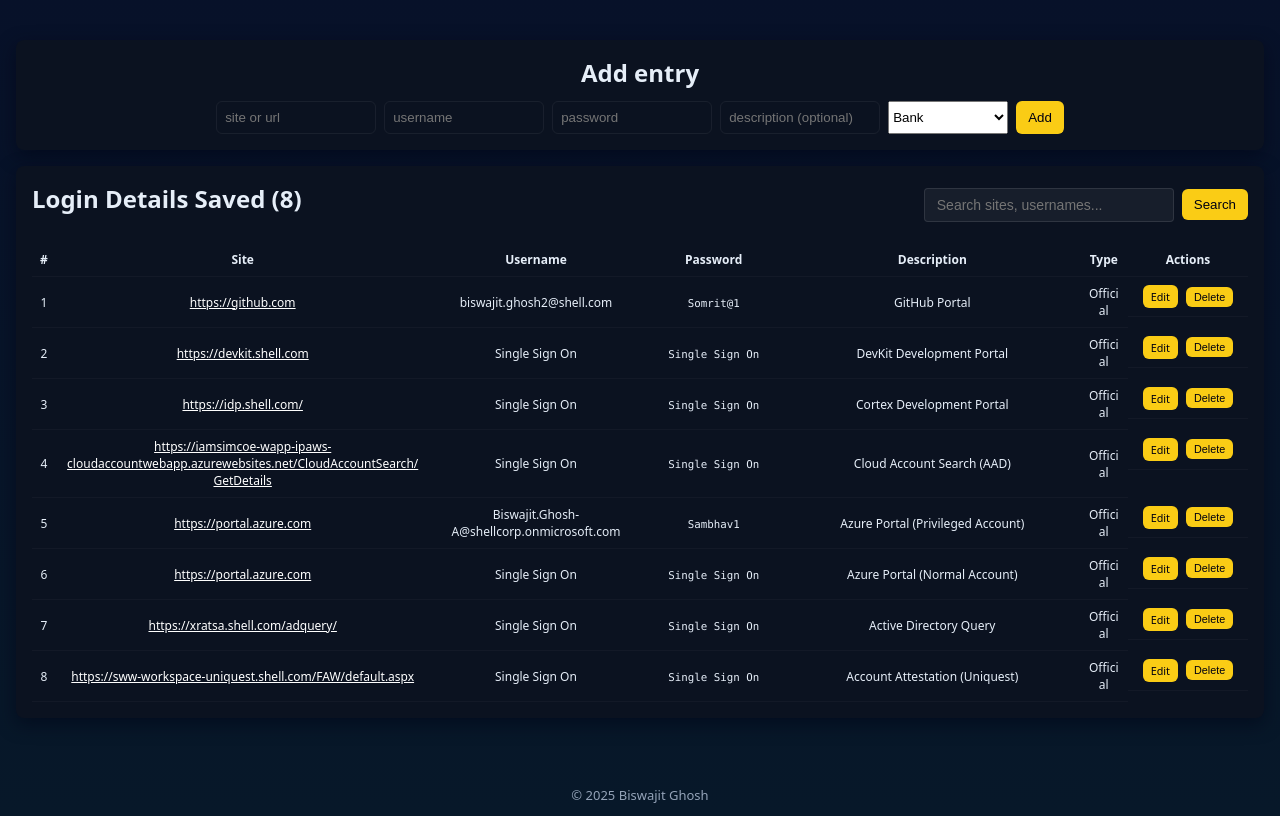
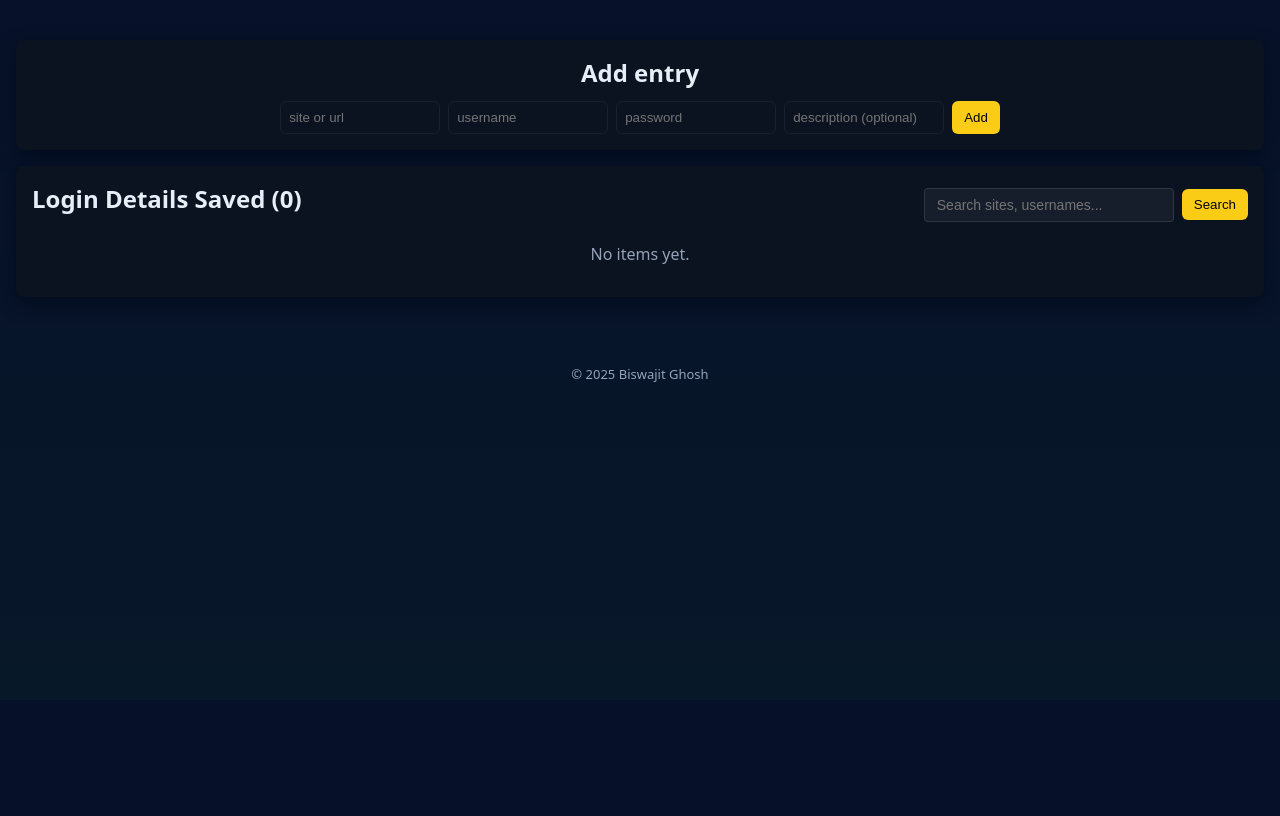
Before and after one commit to biswajitghosh1/personal_development, a Flask app: page / in a window 1280 px wide. Shown: the part 124-940 px from the top of the page. After the commit the page ends 506 px from the top, so only its background shows below. Run offline with Flask 3, Linux system fonts and the light colour scheme; the visitor is signed in with stand-in values (Sample User, id 1); data comes from the database, SQL or seed files in the repository; both versions use the stored data as it was before the commit; data that the repository does not hold is empty.

Commit message:
Updated the Password Vault.

```diff
--- a/2. App Development/a. password_vault/app.py
+++ b/2. App Development/a. password_vault/app.py
@@ -11,8 +11,8 @@
 app.secret_key = os.environ.get('VAULT_SECRET', 'change-me')
 
 # Static credentials (for demo only)
-USERNAME = os.environ.get('VAULT_USER', 'biswajit')
-PASSWORD = os.environ.get('VAULT_PASS', 'Somrit@123')
+USERNAME = os.environ.get('VAULT_USER', 'admin')
+PASSWORD = os.environ.get('VAULT_PASS', 'password')
 
 def get_db_connection():
     conn = sqlite3.connect(DB_PATH)
@@ -21,6 +21,8 @@
 
 def init_db():
     conn = get_db_connection()
+    # Drop existing table and recreate with schema
+    conn.execute('DROP TABLE IF EXISTS entries')
     conn.execute(
         '''
         CREATE TABLE IF NOT EXISTS entries (
@@ -29,7 +31,6 @@
             username TEXT NOT NULL,
             password TEXT NOT NULL,
             description TEXT,
-            type TEXT DEFAULT 'others',
             created_at TIMESTAMP DEFAULT CURRENT_TIMESTAMP
         )
         '''
@@ -38,15 +39,6 @@
     conn.close()
 
 init_db()
-
-# Lightweight migration: ensure 'type' column exists
-conn = get_db_connection()
-cur = conn.execute("PRAGMA table_info(entries)")
-cols = [r['name'] for r in cur.fetchall()]
-if 'type' not in cols:
-    conn.execute("ALTER TABLE entries ADD COLUMN type TEXT DEFAULT 'others'")
-    conn.commit()
-conn.close()
 
 def login_required(f):
     @wraps(f)
@@ -84,11 +76,10 @@
         pwd = request.form.get('pwd')
         desc = request.form.get('description')
         if site and uname and pwd:
-            etype = (request.form.get('type') or 'others').lower()
             conn = get_db_connection()
             conn.execute(
-                'INSERT INTO entries (site, username, password, description, type) VALUES (?, ?, ?, ?, ?)',
-                (site, uname, pwd, desc, etype)
+                'INSERT INTO entries (site, username, password, description) VALUES (?, ?, ?, ?)',
+                (site, uname, pwd, desc)
             )
             conn.commit()
             conn.close()
@@ -139,10 +130,9 @@
         uname = request.form.get('uname')
         pwd = request.form.get('pwd')
         desc = request.form.get('description')
-        etype = (request.form.get('type') or 'others').lower()
         conn.execute(
-            'UPDATE entries SET site = ?, username = ?, password = ?, description = ?, type = ? WHERE id = ?',
-            (site, uname, pwd, desc, etype, entry_id)
+            'UPDATE entries SET site = ?, username = ?, password = ?, description = ? WHERE id = ?',
+            (site, uname, pwd, desc, entry_id)
         )
         conn.commit()
         conn.close()
--- a/2. App Development/a. password_vault/templates/edit.html
+++ b/2. App Development/a. password_vault/templates/edit.html
@@ -24,11 +24,6 @@
           <input name="uname" placeholder="username" required value="{{ item.username }}">
           <input name="pwd" placeholder="password" required value="{{ item.password }}">
           <input name="description" placeholder="description (optional)" value="{{ item.description or '' }}">
-          <select name="type" aria-label="entry type">
-            <option value="bank" {% if item.type == 'bank' %}selected{% endif %}>Bank</option>
-            <option value="investment" {% if item.type == 'investment' %}selected{% endif %}>Investment</option>
-            <option value="others" {% if (item.type or 'others') == 'others' %}selected{% endif %}>Others</option>
-          </select>
           <button class="btn" type="submit">Save</button>
           <a class="btn secondary" href="{{ url_for('index') }}">Cancel</a>
         </form>
--- a/2. App Development/a. password_vault/templates/index.html
+++ b/2. App Development/a. password_vault/templates/index.html
@@ -24,11 +24,6 @@
           <input name="uname" placeholder="username" required>
           <input name="pwd" placeholder="password" required>
           <input name="description" placeholder="description (optional)">
-          <select name="type" aria-label="entry type">
-            <option value="bank">Bank</option>
-            <option value="investment">Investment</option>
-            <option value="others">Others</option>
-          </select>
           <button class="btn" type="submit">Add</button>
         </form>
       </section>
@@ -46,13 +41,15 @@
             >
             <button class="btn secondary" type="submit">Search</button>
             {% if request.args.get('q') %}
-              <a href="{{ url_for('index') }}" class="btn">Clear</a>
+              <a href="{{ url_for('index') }}" class="btn secondary server-clear">Clear</a>
             {% endif %}
+            <!-- client-side clear button (hidden until there's input) -->
+            <button id="clear-search" type="button" class="btn secondary" style="display:none;">Clear</button>
           </form>
         </div>
         {% if items %}
           <table class="table">
-            <thead><tr><th>#</th><th class="col-site">Site</th><th class="col-username">Username</th><th class="col-password">Password</th><th class="col-description">Description</th><th class="col-type">Type</th><th class="col-actions">Actions</th></tr></thead>
+            <thead><tr><th>#</th><th class="col-site">Site</th><th class="col-username">Username</th><th class="col-password">Password</th><th class="col-description">Description</th><th class="col-actions">Actions</th></tr></thead>
             <tbody>
             {% for it in items %}
               <tr>
@@ -67,7 +64,6 @@
                 <td>{{ it.username }}</td>
                 <td><code>{{ it.password }}</code></td>
                 <td title="{{ it.description or '' }}">{{ it.description or '' }}</td>
-                <td>{{ (it.type or 'others')|title }}</td>
                 <td class="col-actions">
                   <a class="btn small secondary" href="{{ url_for('edit', entry_id=it.id) }}">Edit</a>
                   <form method="post" action="/delete/{{ it.id }}" onsubmit="return confirm('Delete this entry?')">
@@ -86,5 +82,63 @@
   <footer class="site-footer">
     <div class="inner">&copy; 2025 Biswajit Ghosh</div>
   </footer>
+  <script>
+    (function(){
+      const form = document.querySelector('.search-form');
+      if(!form) return;
+      const input = form.querySelector('input[name="q"]');
+      const tbody = document.querySelector('.table tbody');
+      const clearBtn = document.getElementById('clear-search');
+      const serverClear = form.querySelector('.server-clear');
+      if(!input || !tbody) return;
+
+      // Prevent the form from submitting (we'll filter client-side)
+      form.addEventListener('submit', function(e){ e.preventDefault(); });
+
+      function normalize(s){ return (s || '').toString().trim().toLowerCase(); }
+
+      function filterRows(){
+        const q = normalize(input.value);
+        const rows = Array.from(tbody.querySelectorAll('tr'));
+        if(!q){ rows.forEach(r => r.style.display = ''); return; }
+        rows.forEach(r => {
+          // columns: 1 -> #, 2 -> site, 3 -> username, 4 -> password, 5 -> description, 6 -> actions
+          const site = normalize(r.querySelector('td:nth-child(2)')?.textContent);
+          const username = normalize(r.querySelector('td:nth-child(3)')?.textContent);
+          const description = normalize(r.querySelector('td:nth-child(5)')?.textContent);
+          const hay = site + ' ' + username + ' ' + description;
+          r.style.display = hay.includes(q) ? '' : 'none';
+        });
+      }
+
+      // Debounce input to avoid excessive work
+      let timer = null;
+      function updateClearVisibility(){
+        const has = normalize(input.value) !== '';
+        if(clearBtn) clearBtn.style.display = has ? '' : 'none';
+        if(serverClear) serverClear.style.display = has ? 'none' : '';
+      }
+
+      input.addEventListener('input', function(){
+        clearTimeout(timer);
+        timer = setTimeout(function(){ filterRows(); updateClearVisibility(); }, 150);
+      });
+
+      if(clearBtn){
+        clearBtn.addEventListener('click', function(){
+          input.value = '';
+          filterRows();
+          input.focus();
+          updateClearVisibility();
+        });
+      }
+
+      // Initial state
+      updateClearVisibility();
+      // If the form was rendered with a server-side query, run filter initially
+      if(input.value && input.value.trim() !== '') filterRows();
+    })();
+  </script>
+
   </body>
 </html>
```
Also changed, not shown: 2. App Development/a. password_vault/vault.db.
